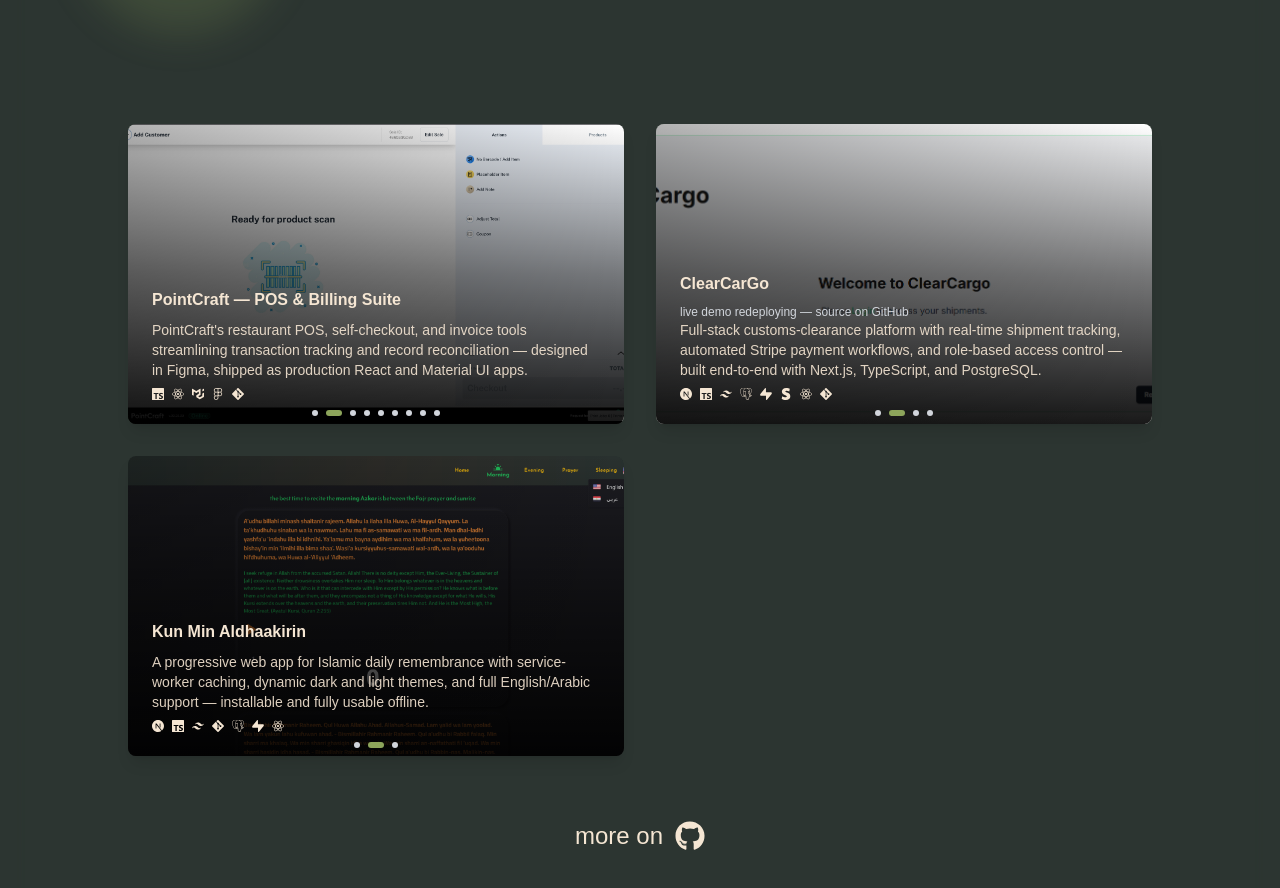
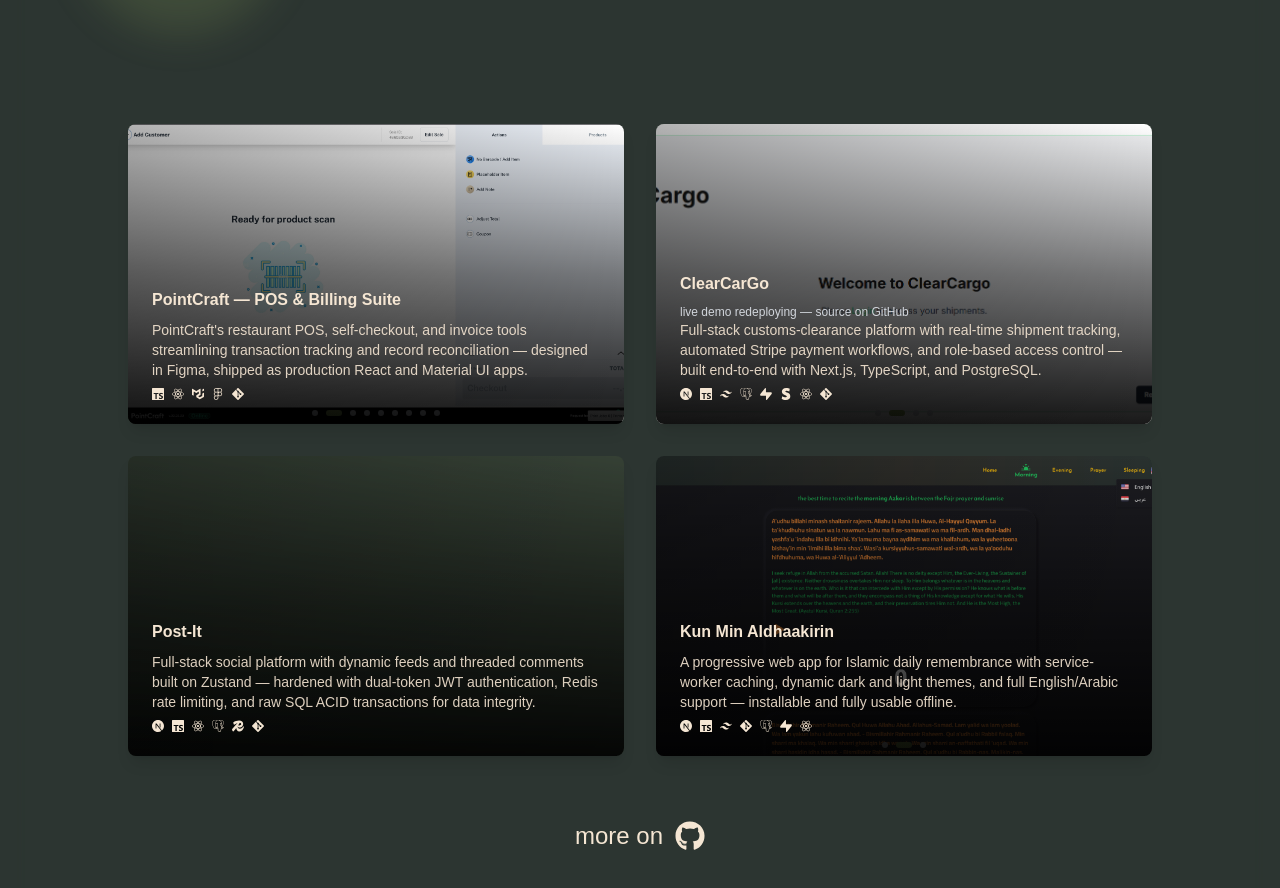
Before and after one commit to ahmad-elshowair/my-portfolio, a Next.js app: page / in a window 1280 px wide. Shown: the part 1745-2633 px from the top of the page. Built offline with nearby package versions, Linux system fonts and the light colour scheme; a web font is replaced by a local one.

Commit message:
feat(projects): add Post-It card with screenshot-free variant
Add the strongest technical showcase as a GitHub-only card with a
resume-sourced description; guard the carousel so cards without
screenshots render a plain palette surface instead of crashing.

```diff
--- a/src/components/ProjectCard.tsx
+++ b/src/components/ProjectCard.tsx
@@ -19,8 +19,12 @@ const ProjectCard: FC<ProjectCardProps> = ({
   images,
 }) => {
   const [currentImageIndex, setCurrentImageIndex] = useState(0);
+  const hasImages = images.length > 0;
 
   useEffect(() => {
+    // Screenshot-free cards have nothing to rotate.
+    if (!hasImages) return;
+
     const timer = setInterval(() => {
       setCurrentImageIndex((prevIndex) =>
         prevIndex === images.length - 1 ? 0 : prevIndex + 1,
@@ -28,7 +32,7 @@ const ProjectCard: FC<ProjectCardProps> = ({
     }, 3000); // Change slide every 3 seconds
 
     return () => clearInterval(timer);
-  }, [images.length]);
+  }, [images.length, hasImages]);
 
   return (
     <motion.div
@@ -36,6 +40,8 @@ const ProjectCard: FC<ProjectCardProps> = ({
       className="relative bg-mainGreen/10 backdrop-blur-sm rounded-lg overflow-hidden shadow-lg group cursor-pointer h-[300px]"
     >
       <div className="absolute inset-0 w-full h-full">
+        {hasImages && (
+          <>
             <AnimatePresence mode="wait">
               <MotionImage
                 key={currentImageIndex}
@@ -51,21 +57,25 @@ const ProjectCard: FC<ProjectCardProps> = ({
               />
             </AnimatePresence>
 
-        {/* Overlay gradient */}
-        <div className="absolute inset-0 bg-gradient-to-t from-black/90 via-black/50 to-transparent" />
-        <div className="absolute inset-0 bg-gradient-to-r from-black/30 to-transparent" />
-
             {/* Slide indicators */}
             <div className="absolute bottom-2 left-1/2 transform -translate-x-1/2 flex space-x-2">
               {images.map((_, index) => (
                 <div
                   key={index}
                   className={`h-1.5 w-1.5 rounded-full transition-all duration-300 ${
-                index === currentImageIndex ? "bg-mainGreen w-4" : "bg-gray-300"
+                    index === currentImageIndex
+                      ? "bg-mainGreen w-4"
+                      : "bg-gray-300"
                   }`}
                 />
               ))}
             </div>
+          </>
+        )}
+
+        {/* Overlay gradient */}
+        <div className="absolute inset-0 bg-gradient-to-t from-black/90 via-black/50 to-transparent" />
+        <div className="absolute inset-0 bg-gradient-to-r from-black/30 to-transparent" />
       </div>
       {/* Project links */}
       <div className="absolute top-4 right-4 flex items-center gap-3 lg:opacity-0 group-hover:opacity-100 transition-opacity duration-300">
--- a/src/data/portfolioData.tsx
+++ b/src/data/portfolioData.tsx
@@ -9,6 +9,7 @@ import {
   SiNodedotjs,
   SiPostgresql,
   SiReact,
+  SiRedis,
   SiStripe,
   SiSupabase,
   SiTailwindcss,
@@ -190,6 +191,22 @@ export const projects: ProjectCardProps[] = [
   },
 
   {
+    title: "Post-It",
+    description:
+      "Full-stack social platform with dynamic feeds and threaded comments built on Zustand — hardened with dual-token JWT authentication, Redis rate limiting, and raw SQL ACID transactions for data integrity.",
+    technologies: [
+      <SiNextdotjs key="next" />,
+      <SiTypescript key="ts" />,
+      <SiReact key="react" />,
+      <SiPostgresql key="postgresql" />,
+      <SiRedis key="redis" />,
+      <SiGit key="git" />,
+    ],
+    githubUrl: "https://github.com/ahmad-elshowair/post-it",
+    images: [],
+  },
+
+  {
     title: "Kun Min Aldhaakirin",
     description:
       "A progressive web app for Islamic daily remembrance with service-worker caching, dynamic dark and light themes, and full English/Arabic support — installable and fully usable offline.",
```
Lines whose indentation alone changed are shown as unchanged.
